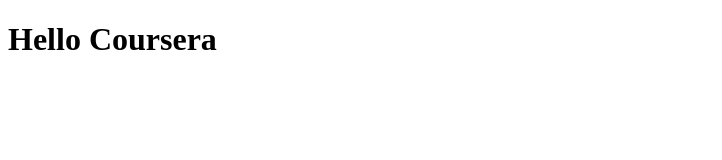
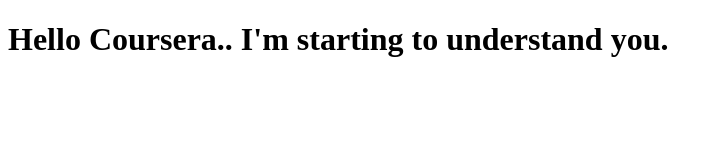
Before and after one commit to p03singh/coursera-test, a plain HTML site: page site/index.html in a window 1280 px wide. Shown: the whole page, without its empty margins (0-722 px from the left). Drawn offline with Linux system fonts and the light colour scheme.

Commit message:
Small additions too our page content.

```diff
--- a/site/index.html
+++ b/site/index.html
@@ -4,6 +4,6 @@
 	<title>Hello Coursera</title>
 </head>
 <body>
-<h1>Hello Coursera</h1>
+<h1>Hello Coursera.. I'm starting to understand you.</h1>
 </body>
 </html>
```
